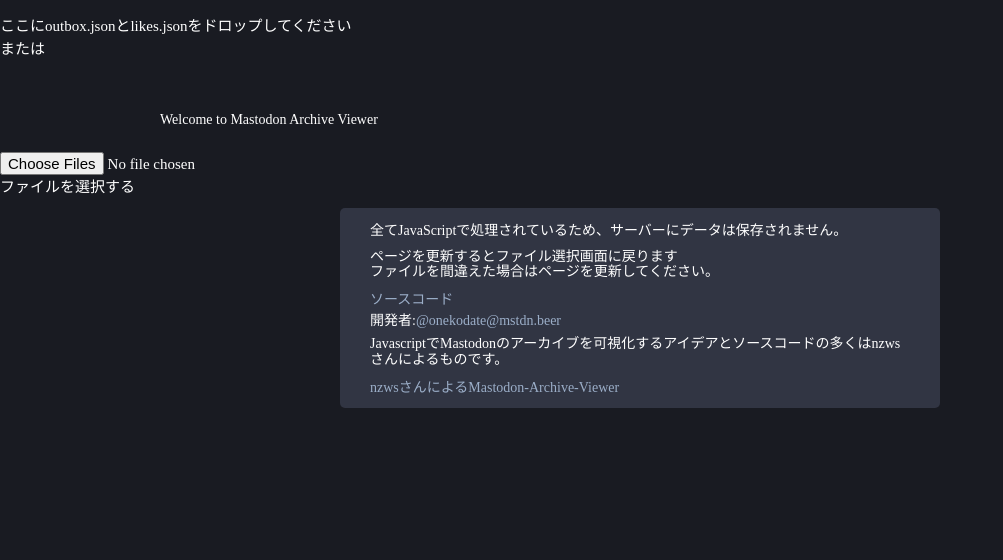
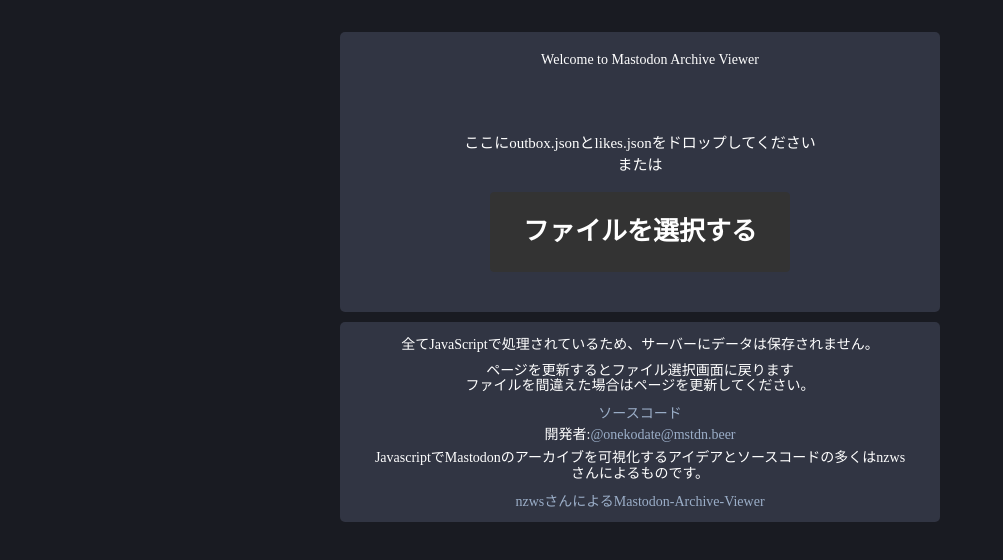
Before and after one commit to onekodate/mastodon, a plain HTML site: page index.html in a window 1280 px wide. Shown: the whole page, without its empty margins (0-1003 px from the left). Drawn offline with nearby package versions, Linux system fonts and the light colour scheme.

Commit message:
Update mastodon.css

```diff
--- a/mastodon.css
+++ b/mastodon.css
@@ -8,6 +8,7 @@
     width:100%;
     margin-left:auto;
     margin-right:auto;
+    text-align:center;
 }
 
 .invisible {
@@ -34,6 +35,88 @@
 }
 
 /* Loading */
+#inputFile {
+    position: relative;
+    text-align: center;
+}
+
+#dropArea {
+    position: absolute;
+    left: 0;
+    width: 100%;
+    height: 100%;
+    padding: 100px 0 0;
+    margin:0px;
+    background: rgba(22, 165, 191, 0);
+    transition: all 0.25s cubic-bezier(0.21, 0.51, 0.51, 1);
+}
+
+#dropArea.dragover {
+    border: 2px solid #16a5bf;
+    background: rgba(22, 165, 191, 0.6);
+}
+
+#uploadFile {
+    position: absolute;
+    top: 0;
+    left: 0;
+    z-index: 10;
+    display: block;
+    width: 300px;
+    height: 80px;
+    opacity: 0;
+}
+
+#upFileWrap{
+    width:300px;
+    height:80px;
+    display:inline-block;
+    margin-top:100px;
+    margin-bottom:40px;
+}
+
+#inputFileWrap {
+    position: relative;
+    display: inline-block;
+}
+
+#btnInputFile,
+#btnChangeFile {
+    display: table;
+    width: 300px;
+}
+
+#btnChangeFile {
+    display: none;
+}
+
+
+#btnInputFile span,
+#btnChangeFile span {
+    position: relative;
+    z-index: 2;
+    display: table-cell;
+    width: 300px;
+    height: 80px;
+    border: 1px solid #333;
+    border-radius: 4px;
+    background: #333;
+    text-decoration: none;
+    color: #fff;
+    font-size: 26px;
+    line-height: 1;
+    font-weight: bold;
+    vertical-align: middle;
+}
+
+#upFileWrap.selected #btnInputFile {
+    display: none;
+}
+
+#upFileWrap.selected #btnChangeFile {
+    display: table;
+}
+
 h1{
     font-family:'arial unicode ms';
     width:300px;
@@ -42,7 +125,15 @@
     margin-left:160px;
 }
 
-.loaddiv{
+.dropzone{
+    width:300px;
+    height:300px;
+}
+
+
+
+
+#load{
     font-family:'arial unicode ms';
     font-size:14px;
     background-color:#313543;
```
